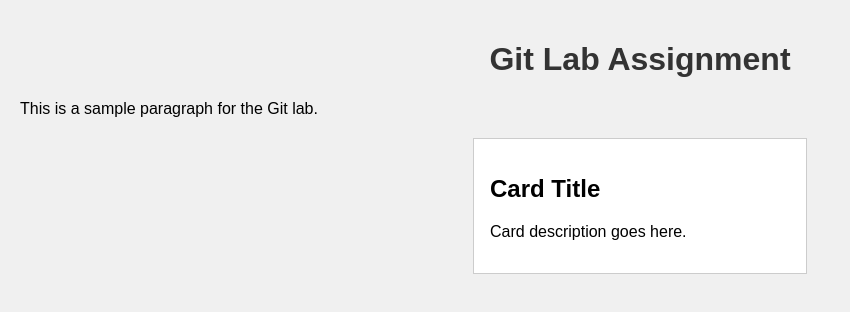
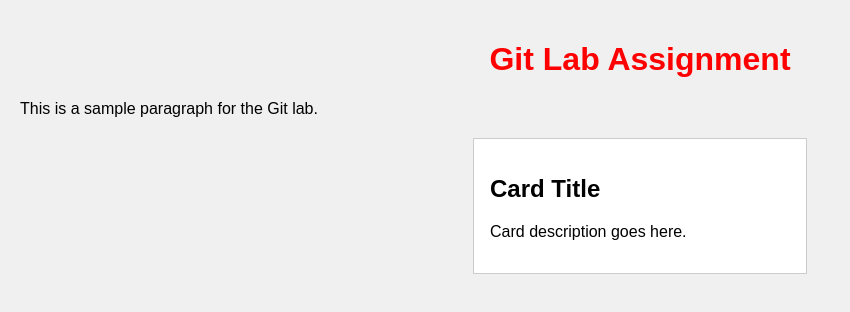
Before and after one commit to anandahub/2023000010030_02_Gitlab, a plain HTML site: page index.html in a window 1280 px wide. Shown: the whole page, without its empty margins (0-850 px from the left). Drawn offline with Linux system fonts and the light colour scheme.

Commit message:
branch-2 color change

```diff
--- a/index.css
+++ b/index.css
@@ -6,7 +6,7 @@ body {
 }
 
 h1 {
-    color: #333333;
+    color: #ff0000;
     text-align: center;
 }
 
```
